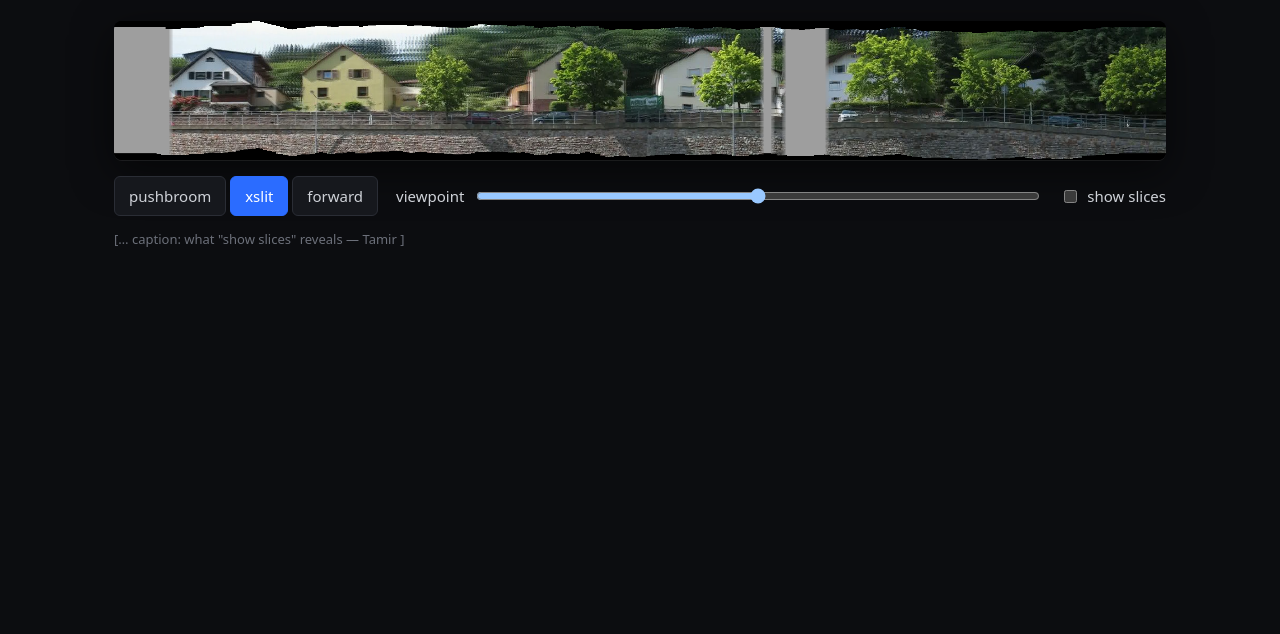
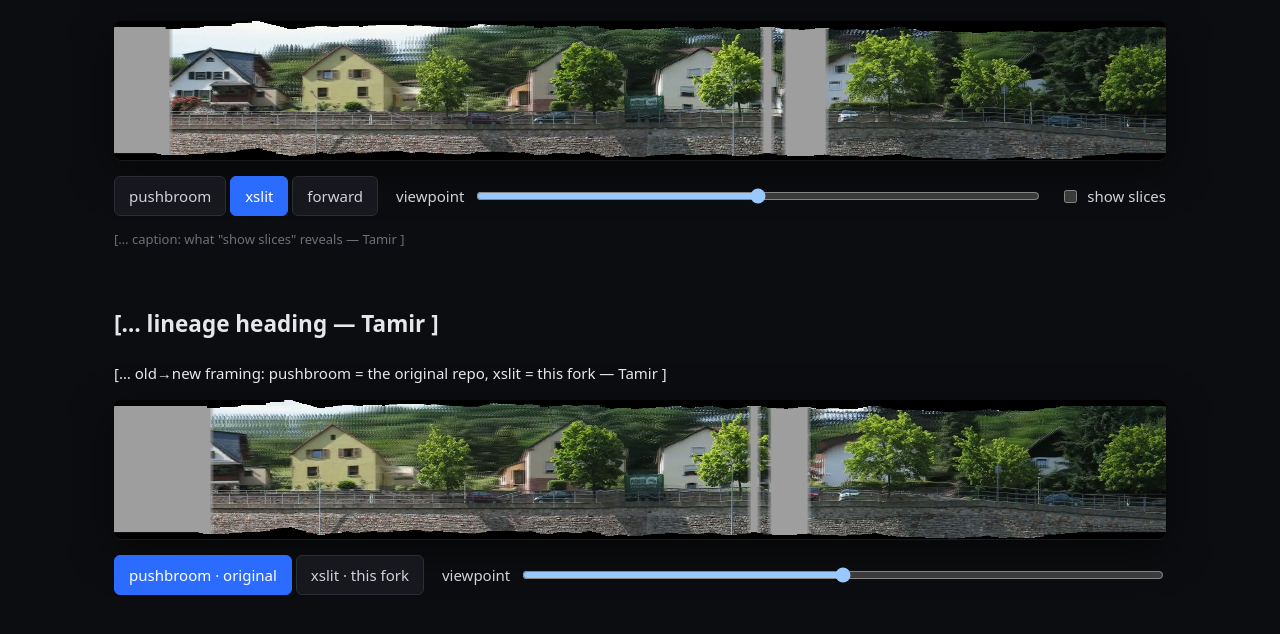
Before and after one commit to tamirelazar/stereo-mosaic-live, a website: page docs/index.html in a window 1280 px wide. Shown: the part 114-748 px from the top of the page. Drawn offline with Linux system fonts and the light colour scheme.

Commit message:
feat: lineage section toggling original pushbroom vs xslit fork

```diff
--- a/docs/index.html
+++ b/docs/index.html
@@ -25,13 +25,29 @@
     <p class="caption">[… caption: what "show slices" reveals — Tamir ]</p>
   </section>
 
-  <!-- Task 6: lineage section mounts here -->
+  <section class="lineage">
+    <h2>[… lineage heading — Tamir ]</h2>
+    <p>[… old→new framing: pushbroom = the original repo, xslit = this fork — Tamir ]</p>
+    <canvas id="lineage-canvas"></canvas>
+    <div class="controls" id="lineage-controls">
+      <div class="modes">
+        <button data-m="pushbroom" class="on">pushbroom · original</button>
+        <button data-m="xslit">xslit · this fork</button>
+      </div>
+      <label class="dial">viewpoint
+        <input class="vp" type="range" min="0" max="1" step="0.005" value="0.5"></label>
+    </div>
+  </section>
+
   <!-- Task 7: geometry explainer + depth teaser stub mount here -->
 </main>
 <script type="module">
 import { initViewer } from "./js/viewer.js";
 initViewer(document.getElementById("hero-canvas"),
            document.getElementById("hero-controls"), "./asset");
+const lineage = await initViewer(document.getElementById("lineage-canvas"),
+           document.getElementById("lineage-controls"), "./asset");
+lineage.setMode("pushbroom"); lineage.render();   // start on the "original" side
 </script>
 </body>
 </html>
```
